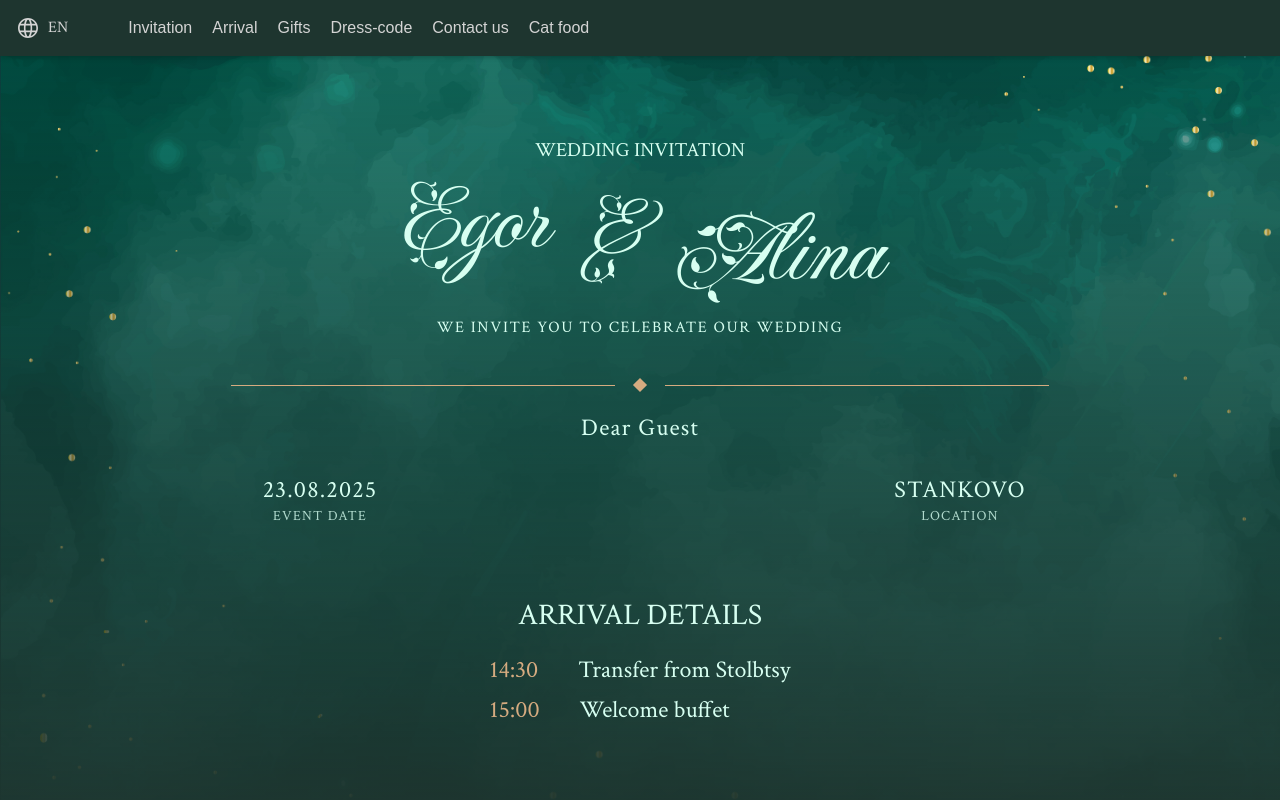
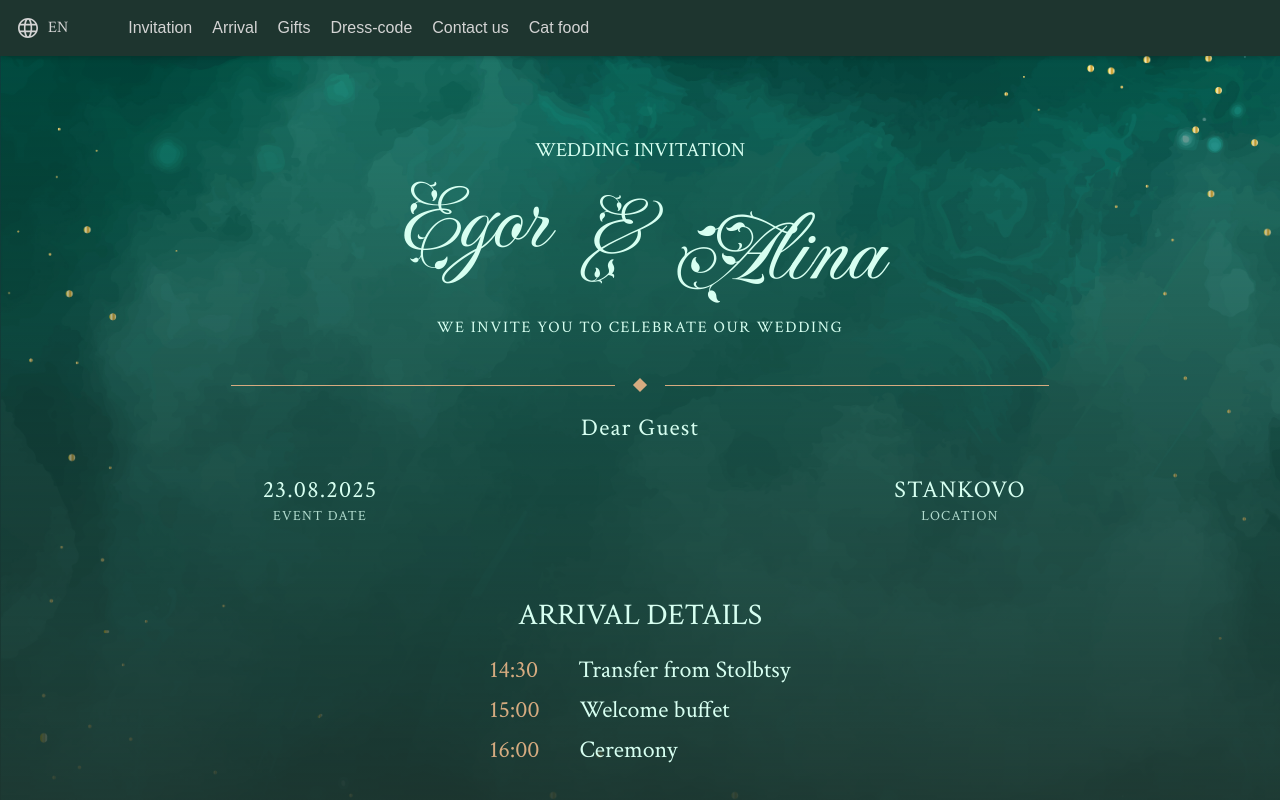
Before and after one commit to egorokunevich/wedding-invitation, a Next.js app: page /en in a window 1280 px wide. Shown: the top 800 px of the page. Built offline with nearby package versions, Linux system fonts and the light colour scheme; no server answers.

Commit message:
feat: add ceremony schedule

```diff
--- a/public/locales/en.json
+++ b/public/locales/en.json
@@ -41,6 +41,7 @@
   "allDrinks": "Any drinks",
   "sober": "Sober",
   "deadlineInfo": "It is important for us that you give us an answer before",
+  "ceremony": "Ceremony",
   "arrivalTitle": "Arrival details",
   "arrivalTransfer": "Transfer from Stolbtsy",
   "arrivalBuffet": "Welcome buffet",
--- a/public/locales/ru.json
+++ b/public/locales/ru.json
@@ -41,6 +41,7 @@
   "allDrinks": "Любые напитки",
   "sober": "Трезвенник-язвенник",
   "deadlineInfo": "Для нас важно, чтобы Вы дали ответ до",
+  "ceremony": "Церемония",
   "arrivalTitle": "Детали прибытия",
   "arrivalTransfer": "Трансфер из Столбцов",
   "arrivalBuffet": "Приветственный фуршет",
--- a/src/components/ArrivalInfo/ArrivalInfo.tsx
+++ b/src/components/ArrivalInfo/ArrivalInfo.tsx
@@ -27,6 +27,7 @@ const ArrivalInfo = () => {
       <div className="font-Classic font-light text-WHITE flex flex-col items-start gap-2">
         {createSchedule('14:30', t('arrivalTransfer'))}
         {createSchedule('15:00', t('arrivalBuffet'))}
+        {createSchedule('16:00', t('ceremony'))}
       </div>
     </Section>
   );
```
